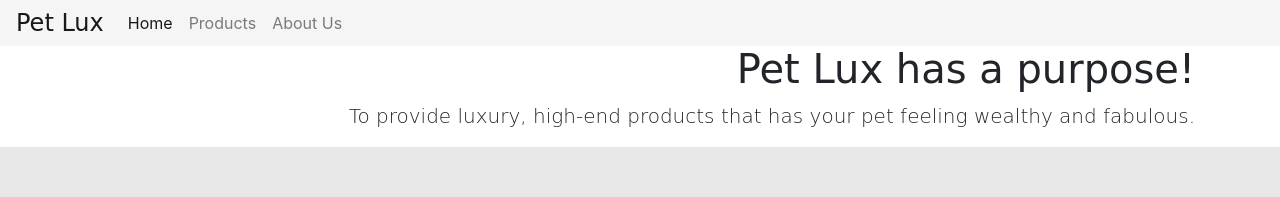
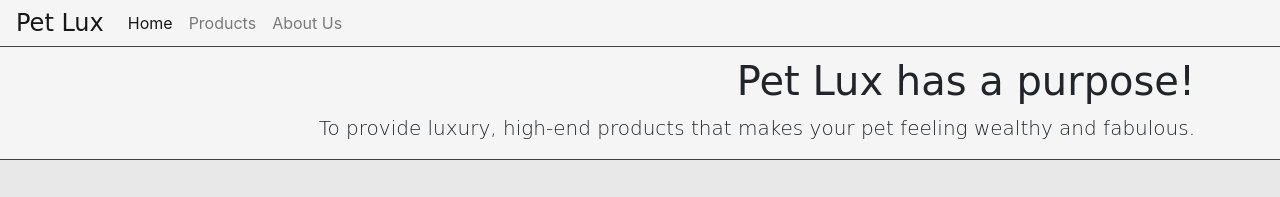
Before and after one commit to tsmallwood/group-group, a plain HTML site: page about-us-page.html in a window 1280 px wide. Shown: the top 197 px of the page. Drawn offline with nearby package versions, Linux system fonts and the light colour scheme.

Commit message:
added changes to about-us-page

```diff
--- a/about-us-page.css
+++ b/about-us-page.css
@@ -15,15 +15,16 @@ html, body{
 .jumbotron{
     font-family: cursive;
     top: 45px;
-    padding-top: 0px;
+    padding-top: 10px;
     padding-bottom: 0px;
     width: 100%;
     text-align: right;
     position: fixed;
     margin-bottom: 0px;
     z-index: 1;
-    background-color: white;
-
+    background-color: whitesmoke;
+    border-top: solid #404040 2px;
+    border-bottom: solid #404040 1px;
 
 }
 
--- a/about-us-page.html
+++ b/about-us-page.html
@@ -42,7 +42,7 @@
         <div class="jumbotron jumbotron-fluid">
             <div class="container">
               <h1 class="display-5">Pet Lux has a purpose!</h1>
-              <p class="lead">To provide luxury, high-end products that has your pet feeling wealthy and fabulous.</p>
+              <p class="lead">To provide luxury, high-end products that makes your pet feeling wealthy and fabulous.</p>
             </div>
           </div>
 
```
